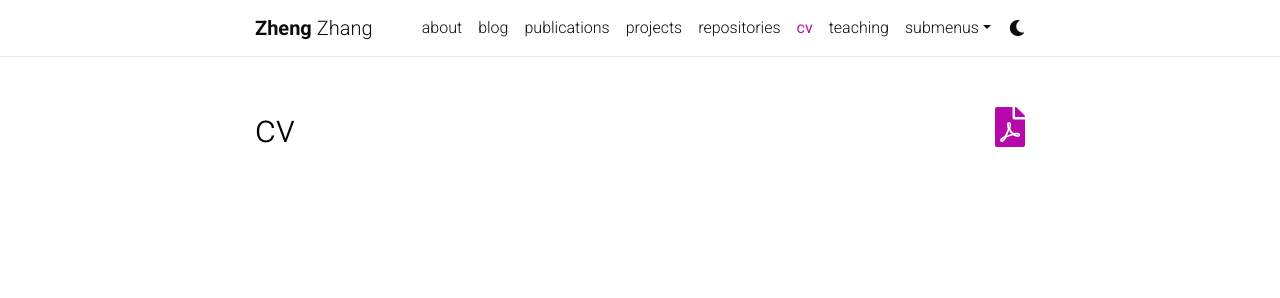
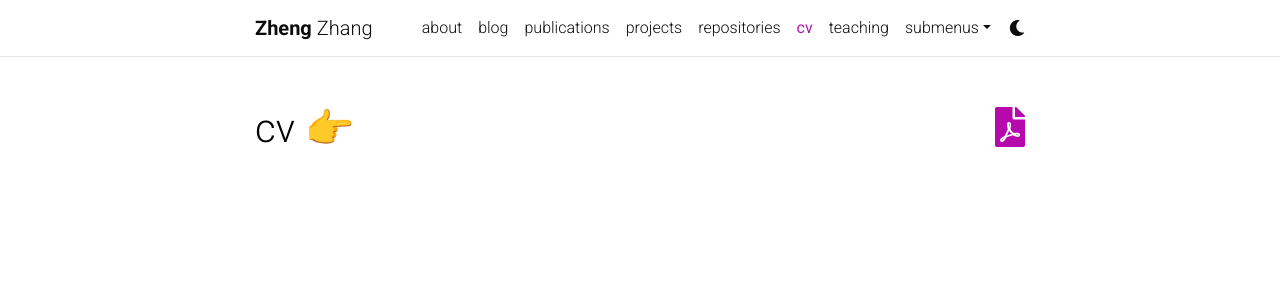
Before and after one commit to roryzhengzhang/roryzhengzhang.github.io, a Jekyll site: the page built from _pages/cv.md, in a window 1280 px wide. Shown: the top 298 px of the page. Built offline with Jekyll 4.4.1, drawn with Linux system fonts in a browser that asks for light colours; emoji names are drawn with the system emoji font; comment, search, counter and statistics services are not loaded; a style sheet for code colours, icons or effects is not loaded.

Commit message:
Update CV

```diff
--- a/_layouts/cv.html
+++ b/_layouts/cv.html
@@ -5,7 +5,7 @@ layout: default
         <div class="post">
 
           <header class="post-header">
-            <h1 class="post-title">{{ page.title }}{% if page.cv_pdf %}<a href="{{ page.cv_pdf | prepend: 'assets/pdf/' | relative_url}}" target="_blank" rel="noopener noreferrer" class="float-right"><i class="fas fa-file-pdf"></i></a>{% endif %}</h1>
+            <h1 class="post-title">{{ page.title }} :point_right: {% if page.cv_pdf %}<a href="{{ page.cv_pdf | prepend: 'assets/pdf/' | relative_url}}" target="_blank" rel="noopener noreferrer" class="float-right"><i class="fas fa-file-pdf"></i></a>{% endif %}</h1>
             <p class="post-description">{{ page.description }}</p>
           </header>
 
```
